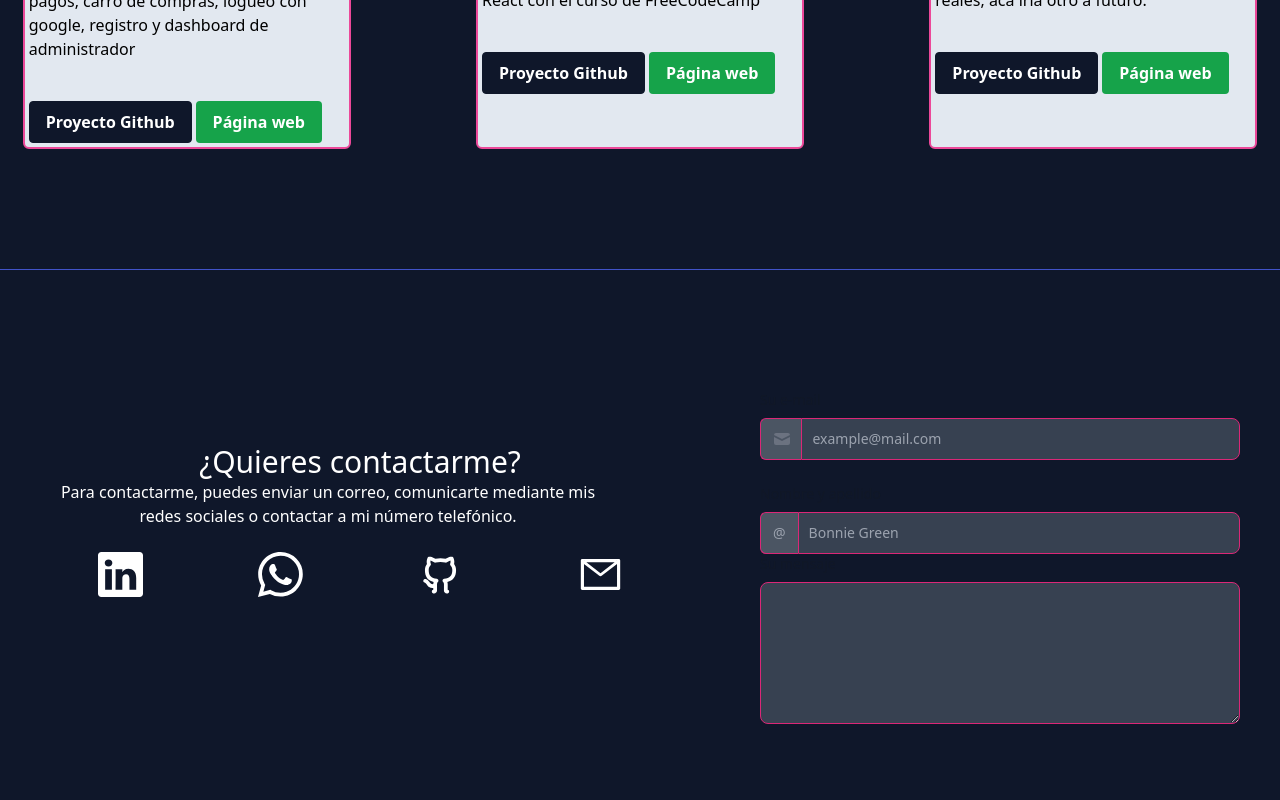
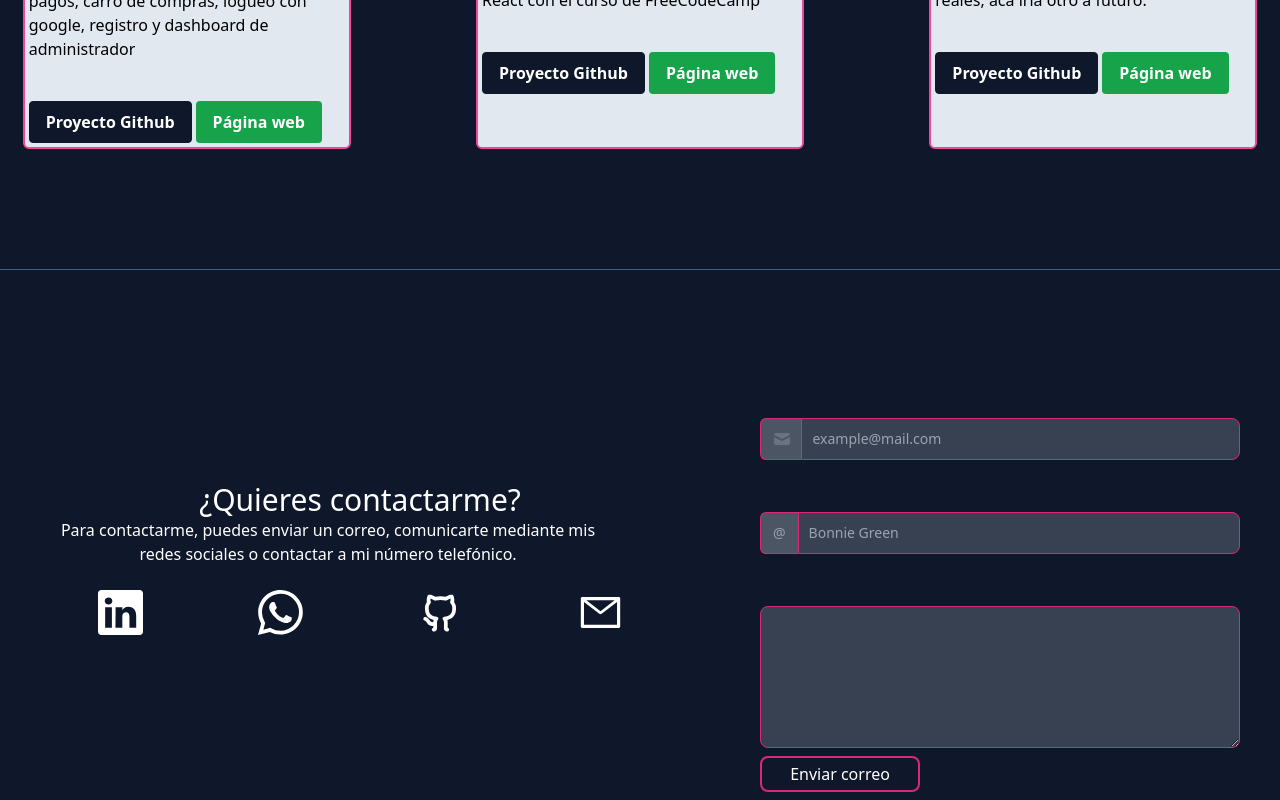
Before and after one commit to gguidoxx/portfolio, a React (Create React App) app: page / in a window 1280 px wide. Shown: the part 1697-2497 px from the top of the page. Before the commit the page ends 2421 px from the top, so only its background shows below. Built offline with nearby package versions, Linux system fonts and the light colour scheme.

Commit message:
Contacto ya funcional, falta ver como es responsive el toaster

```diff
--- a/package.json
+++ b/package.json
@@ -3,6 +3,7 @@
   "version": "0.1.0",
   "private": true,
   "dependencies": {
+    "@emailjs/browser": "^3.9.0",
     "@testing-library/jest-dom": "^5.16.5",
     "@testing-library/react": "^13.4.0",
     "@testing-library/user-event": "^13.5.0",
@@ -10,6 +11,7 @@
     "react": "^18.2.0",
     "react-copy-to-clipboard": "^5.1.0",
     "react-dom": "^18.2.0",
+    "react-hot-toast": "^2.4.0",
     "react-icons": "^4.6.0",
     "react-router-dom": "^6.4.2",
     "react-scripts": "5.0.1",
--- a/src/App.js
+++ b/src/App.js
@@ -1,3 +1,4 @@
+import { Toaster } from "react-hot-toast";
 import "./App.css";
 import Aboutme from "./components/AboutMe/aboutme";
 import Cards from "./components/CardsProyectos/Cards";
@@ -16,6 +17,7 @@ export default function App() {
         <br></br>
         <Contacto />
       </div>
+      <Toaster position="bottom-right" reverseOrder={false} />
     </div>
   );
 }
--- a/src/components/Conocimientos/Conocimientos.jsx
+++ b/src/components/Conocimientos/Conocimientos.jsx
@@ -35,7 +35,7 @@ function Conocimientos() {
           {imagenes.map((e) => (
             <motion.img
               src={e}
-              class="sm:max-h-xxs  xsm:max-h-xxxs "
+              class="sm:max-h-xxs  xsm:max-h-xxxs"
               initial={{ scale: 1 }}
               whileHover={{ scale: 1.5 }}
             ></motion.img>
--- a/src/components/Contacto/Contacto.jsx
+++ b/src/components/Contacto/Contacto.jsx
@@ -1,11 +1,42 @@
-import React from "react";
+import React, { useRef } from "react";
 import { RiGithubLine } from "react-icons/ri";
 import { BsWhatsapp } from "react-icons/bs";
 import { AiOutlineMail } from "react-icons/ai";
 import { BsLinkedin } from "react-icons/bs";
 import { motion } from "framer-motion";
+import emailjs from "@emailjs/browser";
+import toast, { Toaster } from "react-hot-toast";
 
 function Contacto() {
+  let errors = {};
+  const form = useRef();
+  const handleSubmit = (e) => {
+    e.preventDefault();
+    emailjs
+      .sendForm(
+        "service_6aoo9xz",
+        "template_qmod47d",
+        form.current,
+        "nsR4tZhBowRxFC-w5"
+      )
+      .then(
+        (result) => {
+          toast(
+            "¡Gracias por contactarte conmigo, estaré respondiendo lo antes posible!",
+            {
+              duration: 4000,
+              style: {
+                background: "rgb(22 163 74)",
+                color: "white",
+              },
+            }
+          );
+        },
+        (error) => {
+          console.log(error);
+        }
+      );
+  };
   return (
     <>
       <hr class="border-personalized-600" id="contacto" />
@@ -65,7 +96,7 @@ function Contacto() {
           <br />
           <br />
           <br />
-          <form class="">
+          <form class="" ref={form} onSubmit={handleSubmit}>
             <div class="max-w-xs">
               <label
                 for="email-address-icon"
@@ -91,10 +122,12 @@ function Contacto() {
                     A..
                   </span>
                   <input
+                    required
                     type="text"
                     id="website-admin"
-                    class="rounded-none rounded-r-lg border border-pink-600  focus:ring-blue-500 focus:border-blue-500 block flex-1 min-w-0 md:w-56 text-sm p-2.5 bg-gray-700 placeholder-gray-400 text-white  "
+                    class="rounded-none rounded-r-lg border border-pink-600  focus:ring-blue-500 focus:border-blue-500 block flex-1 min-w-0 md:w-56 text-sm p-2.5 bg-gray-700 placeholder-gray-400 text-white  focus:bg-gray-900"
                     placeholder="example@mail.com"
+                    name="reply_to"
                   />
                 </div>
               </div>
@@ -110,14 +143,16 @@ function Contacto() {
                   @
                 </span>
                 <input
+                  required
                   type="text"
                   id="website-admin"
+                  name="from_name"
                   class="rounded-none rounded-r-lg border border-pink-600  focus:ring-blue-500 focus:border-blue-500 block flex-1 min-w-0 md:w-56 text-sm p-2.5 bg-gray-700 placeholder-gray-400 text-white  "
                   placeholder="Bonnie Green"
                 />
               </div>
             </div>
-            <div class="">
+            <div class="grid grid-flow-row pt-6">
               <label
                 for="Su mensaje"
                 class="block mb-2 text-sm font-medium text-gray-900 dark:text-gray-300"
@@ -125,10 +160,17 @@ function Contacto() {
                 Su mensaje
               </label>
               <textarea
+                required
                 type="text"
                 id="website-admin"
-                class="block p-2 rounded-lg border  sm:text-xs  focus:border-blue-500 bg-gray-700  border-pink-600 placeholder-gray-400 text-white focus:ring-blue-500 dark:focus:border-blue-500 md:w-96 xl:w-120 xsm:w-64  sm:w-72 h-142"
+                class="block p-2 rounded-lg border  h-142  focus:border-blue-500 bg-gray-700  border-pink-600 placeholder-gray-400 text-white focus:ring-blue-500 dark:focus:border-blue-500 md:w-96 xl:w-120 xsm:w-64 sm:w-72 sm:text-xs"
+                name="message"
               />
+              <input
+                class="my-2 p-1 border-2 rounded-lg border-pink-600 hover:text-slate-100 hover:bg-pink-600 w-40 justify-end cursor-pointer"
+                type="submit"
+                value="Enviar correo"
+              ></input>
             </div>
           </form>
         </div>
--- a/src/components/Nav/Nav.jsx
+++ b/src/components/Nav/Nav.jsx
@@ -8,7 +8,6 @@ import { GoMailRead } from "react-icons/go";
 import cv from "../../assets/cv.pdf";
 
 function Nav() {
-
   function topFunction() {
     document.body.scrollTop = 0; // For Safari
     document.documentElement.scrollTop = 0; // For Chrome, Firefox, IE and Opera
@@ -107,8 +106,9 @@ function Nav() {
       </nav>
       <div
         onClick={topFunction}
-        className="fixed text-lg text-white bg-pink-800 rounded-full bottom-7 xsm:left-1 md:left-7 scroll-smooth"
+        className="fixed text-lg text-white bg-pink-800 rounded-full bottom-7 xsm:left-1 md:left-7 scroll-smooth hover:scale-150 hover:text-neutral-800 hover:bg-slate-200 "
         id={"myBtn"}
+        title="Ir arriba"
       >
         <FiChevronsUp
           style={{ width: "50px", height: "50px", cursor: "pointer" }}
--- a/tailwind.config.js
+++ b/tailwind.config.js
@@ -28,6 +28,9 @@ module.exports = {
         xxs: "10rem",
         xxxs: "4rem",
       },
+      padding: {
+        1: "4px",
+      },
       colors: {
         personalized: {
           50: "#f6f9fb",
```
Also changed, not shown: 1 other file (tests, documents, lock files or other folders).
